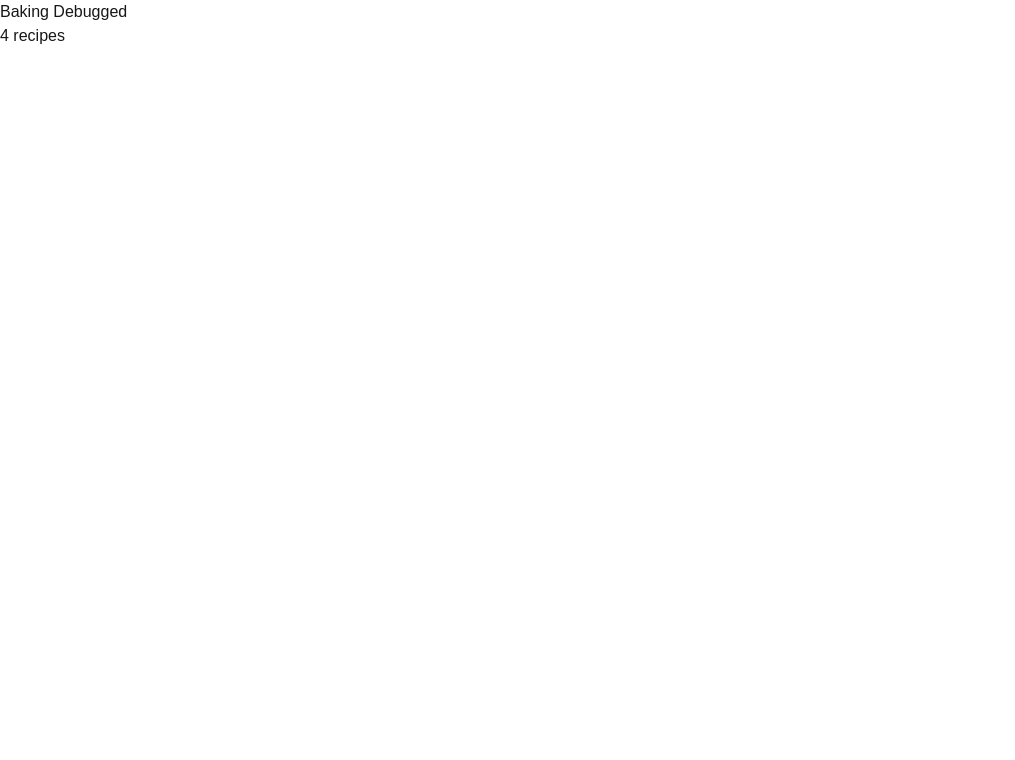
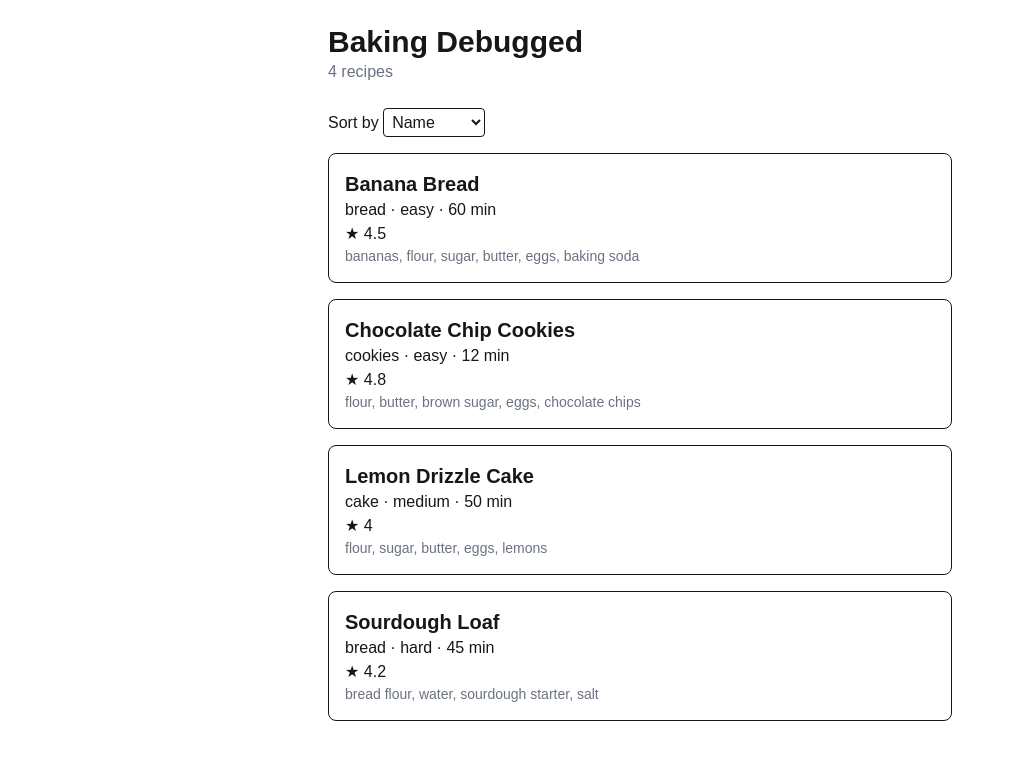
Before and after one commit to Kareem08hosn/baking_debugged, a Next.js app: page / in a window 1280 px wide. Shown: the top 760 px of the page, without its empty margins (0-1015 px from the left). Built offline with nearby package versions, Linux system fonts and the light colour scheme.

Commit message:
Add recipe sorting by name, bake time, difficulty and rating

```diff
--- /dev/null
+++ b/app/RecipeList.js
@@ -0,0 +1,75 @@
+// "use client" tells Next.js to run this component in the browser too.
+// We need that because it reacts to the user (the sort dropdown).
+"use client";
+
+import { useState } from "react";
+
+// "easy" < "medium" < "hard" isn't alphabetical, so give each one a number.
+const difficultyOrder = { easy: 1, medium: 2, hard: 3 };
+
+// A compare function tells sort which of two recipes comes first:
+// negative -> a first, positive -> b first, 0 -> leave them as they are.
+function compareRecipes(a, b, sortBy) {
+  if (sortBy === "name") {
+    return a.name.localeCompare(b.name); // alphabetical
+  }
+  if (sortBy === "bakeTime") {
+    return a.bakeTime - b.bakeTime; // shortest first
+  }
+  if (sortBy === "difficulty") {
+    return difficultyOrder[a.difficulty] - difficultyOrder[b.difficulty]; // easiest first
+  }
+  if (sortBy === "rating") {
+    return b.rating - a.rating; // highest first, so b and a are swapped
+  }
+  return 0;
+}
+
+// { recipes } pulls the "recipes" prop out of what page.js passed in.
+export default function RecipeList({ recipes }) {
+  // State = a value React remembers between redraws.
+  // sortBy is the current value, setSortBy changes it and redraws the list.
+  const [sortBy, setSortBy] = useState("name");
+
+  // toSorted() returns a sorted COPY, so the original array stays untouched.
+  const sortedRecipes = recipes.toSorted((a, b) =>
+    compareRecipes(a, b, sortBy)
+  );
+
+  return (
+    <div>
+      <label className="mb-4 block">
+        Sort by{" "}
+        <select
+          className="rounded border p-1"
+          value={sortBy}
+          // Runs whenever the user picks an option; event.target is the <select>
+          onChange={(event) => setSortBy(event.target.value)}
+        >
+          <option value="name">Name</option>
+          <option value="bakeTime">Bake time</option>
+          <option value="difficulty">Difficulty</option>
+          <option value="rating">Rating</option>
+        </select>
+      </label>
+
+      <ul className="space-y-4">
+        {/* .map() runs once per recipe and turns each one into an <li> */}
+        {sortedRecipes.map((recipe) => (
+          // key lets React tell the list items apart; it must be unique
+          <li key={recipe.id} className="rounded-lg border p-4">
+            <h2 className="text-xl font-semibold">{recipe.name}</h2>
+            <p>
+              {recipe.category} · {recipe.difficulty} · {recipe.bakeTime} min
+            </p>
+            <p>★ {recipe.rating}</p>
+            {/* join() glues the ingredients array into one string */}
+            <p className="text-sm text-gray-500">
+              {recipe.ingredients.join(", ")}
+            </p>
+          </li>
+        ))}
+      </ul>
+    </div>
+  );
+}
--- a/app/page.js
+++ b/app/page.js
@@ -1,3 +1,5 @@
+import RecipeList from "./RecipeList";
+
 // Hardcoded recipe data for now. Later (Phase 3) this moves into a database.
 // It lives outside the component because it never changes while the page runs.
 const recipes = [
@@ -8,6 +10,7 @@ const recipes = [
     difficulty: "easy",
     bakeTime: 60, // minutes, stored as a number so we can sort by it later
     ingredients: ["bananas", "flour", "sugar", "butter", "eggs", "baking soda"],
+    rating: 4.5, // out of 5
   },
   {
     id: 2,
@@ -16,6 +19,7 @@ const recipes = [
     difficulty: "easy",
     bakeTime: 12,
     ingredients: ["flour", "butter", "brown sugar", "eggs", "chocolate chips"],
+    rating: 4.8,
   },
   {
     id: 3,
@@ -24,6 +28,7 @@ const recipes = [
     difficulty: "hard",
     bakeTime: 45,
     ingredients: ["bread flour", "water", "sourdough starter", "salt"],
+    rating: 4.2,
   },
   {
     id: 4,
@@ -32,15 +37,21 @@ const recipes = [
     difficulty: "medium",
     bakeTime: 50,
     ingredients: ["flour", "sugar", "butter", "eggs", "lemons"],
+    rating: 4.0,
   },
 ];
 
 export default function Home() {
   return (
-    <main>
-      <h1>Baking Debugged</h1>
+    // className is JSX's word for the HTML "class" attribute.
+    // These are Tailwind classes: each one applies a single CSS rule.
+    <main className="mx-auto w-full max-w-2xl p-6">
+      <h1 className="text-3xl font-bold">Baking Debugged</h1>
       {/* Curly braces switch from HTML-like JSX back to JavaScript */}
-      <p>{recipes.length} recipes</p>
+      <p className="mb-6 text-gray-500">{recipes.length} recipes</p>
+
+      {/* Hand the data to RecipeList as a "prop" (like a function argument) */}
+      <RecipeList recipes={recipes} />
     </main>
   );
 }
```
